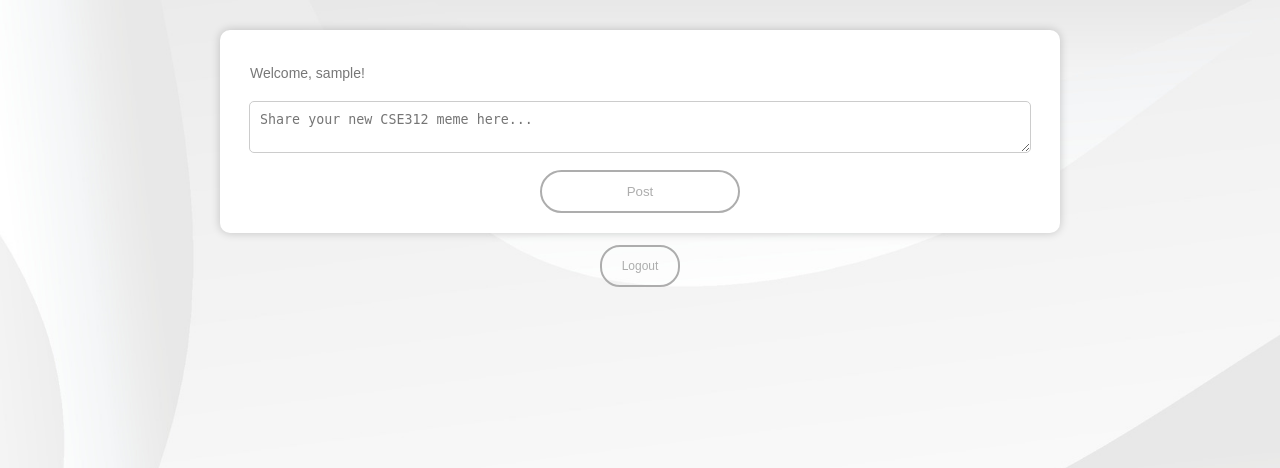
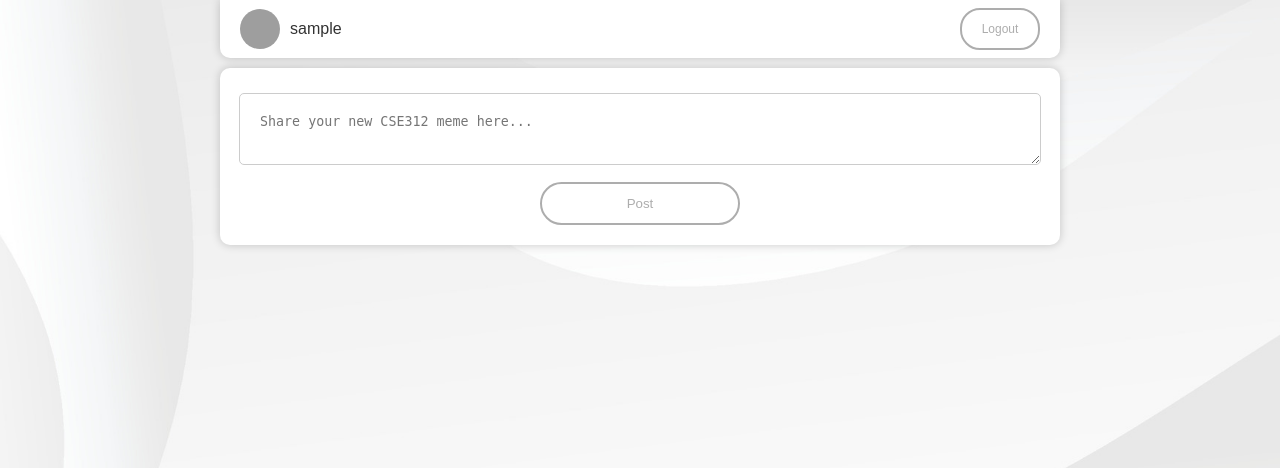
Before and after one commit to 3022249729/GetPost, a Flask app: template templates/home_page.html in a window 1280 px wide. Shown: the top 468 px of the page. Run offline with Flask 3, Linux system fonts and the light colour scheme; the template is opened without the code that fills it: most values are stand-ins (such as "Sample title", 1, 10 or a date in 2020); data that the repository does not hold is empty; grey boxes are pictures that could not be loaded.

Commit message:
Added navigation bar; pfp, username, logout now shown in navbar.

```diff
--- a/app.py
+++ b/app.py
@@ -33,7 +33,6 @@ def serve_js(filename):
 @app.route('/images/<path:filename>', methods=['GET'])
 def serve_image(filename):
     response = make_response(send_from_directory('static/images', filename))
-    response.mimetype = "image/jpeg"
     return response
 #functions to serve static files
 
--- a/static/css/home_page.css
+++ b/static/css/home_page.css
@@ -8,7 +8,40 @@ body {
     flex-direction: column;
     align-items: center;
     margin: 0;
-    padding: 20px;
+}
+
+
+#navBar {
+    display: flex;
+    align-items: center;
+    justify-content: space-between;
+    width: 80%;
+    max-width: 800px;
+    background-color: white;
+    padding: 8px 20px;
+    border-radius: 0 0 10px 10px;
+    box-shadow: 0 0 10px rgba(0, 0, 0, 0.2);
+    position: sticky;
+    top: 0;
+    z-index: 10;
+}
+
+#profileSection {
+    display: flex;
+    align-items: center;
+    gap: 10px;
+}
+
+#profilePicture {
+    width: 40px;
+    height: 40px;
+    border-radius: 50%;
+    object-fit: cover;
+}
+
+#profileName {
+    font-size: 16px;
+    color: #333;
 }
 
 #createPostContainer {
@@ -16,20 +49,18 @@ body {
     flex-direction: column;
     align-items: center;
     width: 80%;
-    width: 800px;
+    max-width: 800px;
     background-color: white;
     padding: 20px;
     margin-top: 10px;
     border-radius: 10px;
     box-shadow: 0 0 10px rgba(0, 0, 0, 0.2);
-    position: sticky;
     top: 0;
-    z-index: 10;
 }
 
 #createPostContainer textarea {
     width: 95%;
-    padding: 10px;
+    padding: 20px;
     margin: 5px 0;
     border-radius: 5px;
     border: 1px solid #ccc;
@@ -52,23 +83,22 @@ body {
     color: #424242;
 }
 
-.posts-container {
-    width: 100%;
-    width: 800px;
+#postsContainer {
+    width: 80%;
+    max-width: 800px;
     display: flex;
     flex-direction: column;
     align-items: center;
-    margin-top: 20px;
 }
 
 .post-container {
     background-color: white;
     border-radius: 10px;
+    width: 100%;
+    max-width: 800px;
     padding: 20px;
     margin: 10px 0;
     box-shadow: 0 0 10px rgba(0, 0, 0, 0.1);
-    width: 100%;
-    width: 800px;
     overflow-wrap: break-word;
     word-wrap: break-word;
 }
@@ -121,8 +151,6 @@ body {
 
 .logout{
     font-size: 12px;
-    margin-top: 12px;
-    top: 50%;
     width: 80px;
     border: 2px solid #adadad;
     padding: 12px;
@@ -130,6 +158,7 @@ body {
     cursor: pointer;
     background-color: transparent;
     color: #adadad;
+    display: inline;
 }
 
 
--- a/templates/home_page.html
+++ b/templates/home_page.html
@@ -4,24 +4,27 @@
 <head>
     <meta charset="UTF-8">
     <meta name="viewport" content="width=device-width, initial-scale=1.0">
-    <title>Home Page</title>
+    <title>Home</title>
     <link rel="stylesheet" href="{{ url_for('serve_css', filename='home_page.css') }}">
 </head>
 
 <body onload="welcome();">
+    <div id="navBar">
+        <div id="profileSection">
+            <img id="profilePicture" src="{{ url_for('serve_image', filename='j_laser.gif') }}" alt="Profile Picture">
+            <span id="profileName">{{ username }}</span>
+        </div>
+        <form action="/logout" method="POST">
+            <button type="submit" class="logout">Logout</button>
+        </form>
+    </div>
+
     <div id="createPostContainer">
-        <div id="user">Welcome, {{ username }}!</div>
         <textarea id="postMessageInput" placeholder="Share your new CSE312 meme here..." required></textarea>
         <button id="postButton" onclick="createNewPost()">Post</button>
     </div>
 
-    <div id="postsContainer">
-
-    </div>
-
-    <form action="/logout" method="POST" style="display: inline;">
-        <button type="submit" class="logout">Logout</button>
-    </form>
+    <div id="postsContainer"></div>
 
     <script src="{{ url_for('serve_js', filename='functions.js') }}"></script>
 </body>
```
